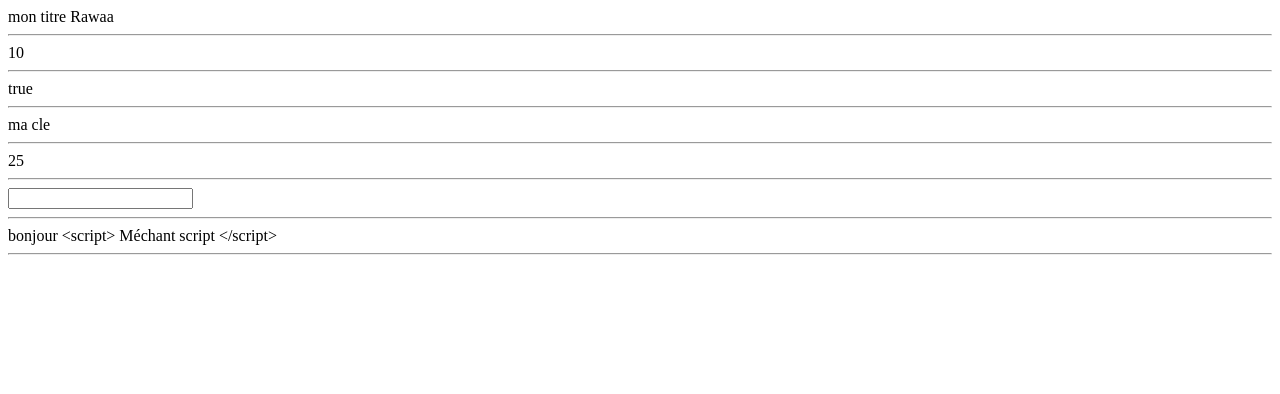
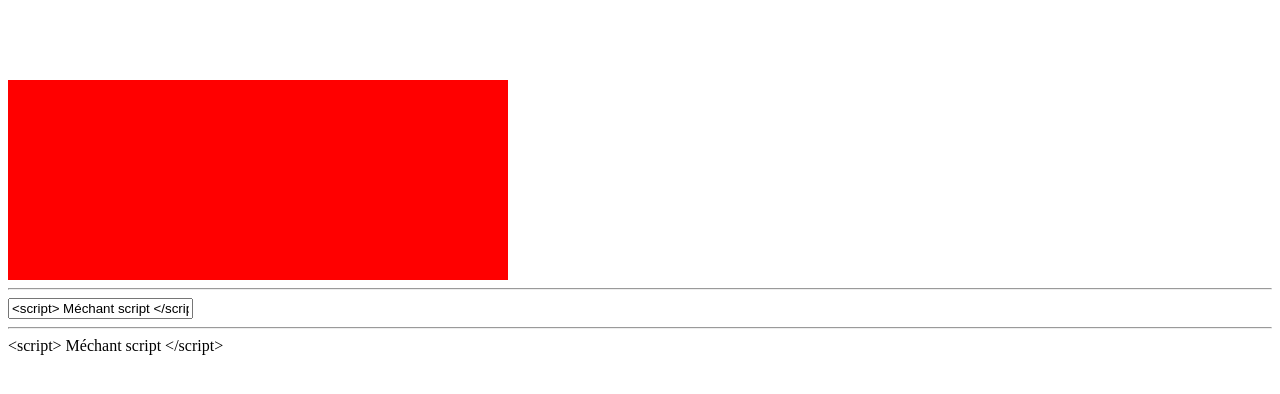
Before and after one commit to rawaayahya/MyangularApplication, an Angular app in the folder MyProjects/newapp/: page / in a window 1280 px wide. Shown: the top 394 px of the page. Built offline with nearby package versions, Linux system fonts and the light colour scheme.

Commit message:
event binding

```diff
--- a/MyProjects/newapp/src/app/app.component.html
+++ b/MyProjects/newapp/src/app/app.component.html
@@ -1,5 +1,5 @@
 <!--String interpolation-->
-{{titre + " Rawaa"}}
+<!--{{titre + " Rawaa"}}
 <hr>
 {{nombre}}
 <hr>
@@ -9,17 +9,37 @@
  <hr>
  {{sqr(5)}}
 <hr>
-<!--property binding le date doit etre definit dans le component comme une variable de type string égale date-->
-<input [type]="date"/>
+property binding le date doit etre definit dans le component comme une variable de type string égale date-->
+<!--<input [type]="date"/>
 
 <hr>
 bonjour {{nom}}
 
 <hr>
 
-<!--<span> est un conteneur générique en ligne (inline) pour les contenus phrasés.
+<span> est un conteneur générique en ligne (inline) pour les contenus phrasés.
     Il ne représente rien de particulier. Il peut être utilisé pour grouper des éléments afin
      de les mettre en forme (grâce aux attributs class ou id et aux règles CSS)-->
 
      <!--innerHTML est utilise pour modifier la valeur d'un text-->
-<p><span [innerHTML]="nom">hhh</span></p>
+<!--<p><span [innerHTML]="nom">hhh</span></p>
+-->
+<br>
+<!-- crée un saut de ligne (un retour chariot) dans le texte-->
+<br>
+<br>
+<br>
+<!--$event est un objet native -->
+<div style="width:500px; height:200px;"
+[style.backgroundColor]="color"
+(click)="changeColor('green')"
+(mouseenter)="changeColor('red')"
+(mouseleave)="changeColor('blue')"></div>
+<!-- lier le property value de l'element html input par la variable nom donc la valeur de input prend toujour
+la valeur du nom
+
+lier l'event input par une expression qui change la valeur du nom par la valeur mis en input-->
+<hr>
+<input [value]="nom" (input)="nom=$event.target.value">
+<hr>
+{{nom}}
--- a/MyProjects/newapp/src/app/app.component.ts
+++ b/MyProjects/newapp/src/app/app.component.ts
@@ -14,7 +14,7 @@ export class AppComponent {
   // de tous les champs dans le formulaire ;on peut lier la property disable avec un attribut dans le component
   // qui vérifie que tout les eleemnts dans le formulaire sont remplis pour se mettre à false
   date:string="number";
-
+  color:string="red";
   obj:{}={
 
     cle:'ma cle'
@@ -27,4 +27,12 @@ export class AppComponent {
 
     return(a *a );
   }
+  iclick(event:Event):void{
+
+    console.log(event);
+  }
+  changeColor(color:string):void{
+
+    this.color=color;
+  }
 }
```
